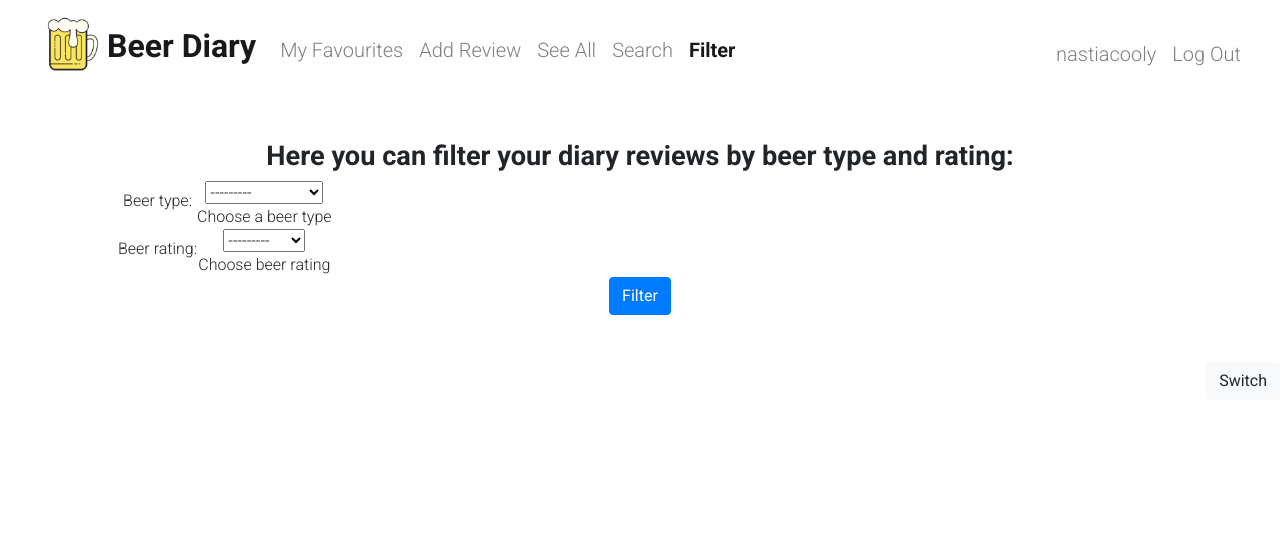
After one commit to nastiacooly/beer-diary, a Django app: page /diary/filter/ in a window 1280 px wide. The commit adds this page. Shown: the top 555 px of the page. Run offline with Django 3.2, Linux system fonts and the light colour scheme; a user stored in the database is signed in; data comes from the database, SQL or seed files in the repository; both versions use the stored data as it was after the commit.

Commit message:
added filter functionality

```diff
--- a/diary/forms.py
+++ b/diary/forms.py
@@ -54,3 +54,9 @@ class UpdateBeerReviewForm(forms.Form):
 
 class SearchBeerForm(forms.Form):
     beer_name = forms.CharField(help_text='Enter beer name for search', required=True)
+
+class FilterReviewsForm(forms.Form):
+    blank_choice = (('', '---------'),)
+
+    beer_type = forms.ModelChoiceField(queryset=BeerType.objects.all(), help_text='Choose a beer type', required=False)
+    beer_rating = forms.ChoiceField(choices=blank_choice + RATINGS, help_text='Choose beer rating', required=False)
--- a/diary/templates/base_generic.html
+++ b/diary/templates/base_generic.html
@@ -42,7 +42,7 @@
                                 <li class="nav-item"><a class="nav-link font-color {% block active-link-2 %}{% endblock %}" href="{% url 'add_new_beer_review' %}">Add Review</a></li>
                                 <li class="nav-item"><a class="nav-link font-color {% block active-link-3 %}{% endblock %}" href="{% url 'beers' %}">See All</a></li>
                                 <li class="nav-item"><a class="nav-link font-color {% block active-link-4 %}{% endblock %}" href="{% url 'search' %}">Search</a></li>
-                                <li class="nav-item"><a class="nav-link font-color {% block active-link-5 %}{% endblock %}" href="">Filter</a></li>
+                                <li class="nav-item"><a class="nav-link font-color {% block active-link-5 %}{% endblock %}" href="{% url 'filter' %}">Filter</a></li>
                             </ul>
                             <ul class="navbar-nav ml-auto mt-2">
                                 <li class="nav-item"><a class="nav-link font-color" href="">{{ user.get_username }}</a></li>
--- /dev/null
+++ b/diary/templates/diary/filter.html
@@ -0,0 +1,54 @@
+{% extends "base_generic.html" %}
+
+{% block title %}Filter{% endblock %}
+
+{% block active-link-5 %}
+active
+{% endblock %}
+
+{% block main %}
+
+    <h1 class="no-content font-color_second">Here you can filter your diary reviews by beer type and rating:</h1>
+
+    <form action="{% url 'filter' %}" method="get">
+        <table>
+        {{ form }}
+        </table>
+        <button class="btn btn-primary" type="submit">Filter</button>
+    </form>
+
+    {% if reviews %}
+
+        {% for beer in reviews %}
+
+            <div class="review bg-color_white">
+                <img src="{{ beer.image }}" class="beer-image">
+                <div class="review__descr">
+                    <h4 class="beer-name font-color">{{ beer.name }}</h4>
+                    <h5 class="beer-type font-color_second">{{ beer.beertype}}</h5>
+                    {% if beer.rating == '1' %}
+                        <p class="rating">&#10026;</p>
+                    {% elif beer.rating == '2' %}
+                        <p class="rating">&#10026; &#10026;</p>
+                    {% elif beer.rating == '3' %}
+                        <p class="rating">&#10026; &#10026; &#10026;</p>
+                    {% elif beer.rating == '4' %}
+                        <p class="rating">&#10026; &#10026; &#10026; &#10026;</p>
+                    {% elif beer.rating == '5' %}
+                        <p class="rating">&#10026; &#10026; &#10026; &#10026; &#10026;</p>
+                    {% else %}
+                        <p class="rating">No rating</p>
+                    {% endif %}
+                    <h6 class="comments-header">Comments:</h6>
+                    <p class="comments">{{ beer.comments }}</p>
+                    <span class="date font-color_second"> {{ beer.date }} </span>
+                    <a href="{% url 'update_beer_review' beer.id %}" class="link-update font-color_second">Update</a>
+                    <a href="{% url 'delete_beer_review' beer.id %}" class="link-update font-color_second">Delete</a>
+                </div>
+            </div>
+
+        {% endfor %}
+
+    {% endif %}
+
+{% endblock %}
--- a/diary/urls.py
+++ b/diary/urls.py
@@ -12,6 +12,7 @@ urlpatterns = [
 urlpatterns += [
     url(r'^register/$', views.register_request, name="register"),
     url(r'^search/$', views.beer_search, name="search"),
+    url(r'^filter/$', views.beers_filter, name="filter"),
 ]
 
 # Создает путь к обзорам с наивысшим рейтингом залогиненного пользователя
--- a/diary/views.py
+++ b/diary/views.py
@@ -9,7 +9,7 @@ from django.http import HttpResponseRedirect
 from django.urls import reverse
 
 from .models import BeerReview, BeerType
-from .forms import UpdateBeerReviewForm, AddNewBeerReviewForm, NewUserForm, SearchBeerForm
+from .forms import UpdateBeerReviewForm, AddNewBeerReviewForm, NewUserForm, SearchBeerForm, FilterReviewsForm
 
 def index(request):
     """
@@ -205,3 +205,50 @@ def beer_search(request):
         'diary/search.html',
         context={"form": form, 'reviews': reviews},
     )
+
+@login_required
+def beers_filter(request):
+    """
+    Функция отображения для фильтрации обзоров (по типу и рейтингу)
+    """
+
+    reviews = []
+
+    def check_result():
+        """
+        For success/error messages depending on filter results
+        """
+        if reviews:
+            messages.success(request, "Found filter match")
+        else:
+            messages.error(
+            request,
+            "No filter match"
+        )
+
+    form = FilterReviewsForm(initial={'beer_rating': '---'})
+    query_type = request.GET.get('beer_type')
+    query_rating = request.GET.get('beer_rating')
+
+    if query_type and query_rating:
+        reviews = BeerReview.objects.filter(creator=request.user
+            ).filter(beertype__exact=query_type
+            ).filter(rating__exact=query_rating
+            ).order_by('name')
+        check_result()
+    elif query_type and not query_rating:
+        reviews = BeerReview.objects.filter(creator=request.user
+            ).filter(beertype__exact=query_type
+            ).order_by('name')
+        check_result()
+    elif query_rating and not query_type:
+        reviews = BeerReview.objects.filter(creator=request.user
+            ).filter(rating__exact=query_rating
+            ).order_by('name')
+        check_result()
+
+    return render(
+        request,
+        'diary/filter.html',
+        context={'form': form, 'reviews': reviews},
+    )
```
Also changed, not shown: db.sqlite3.
